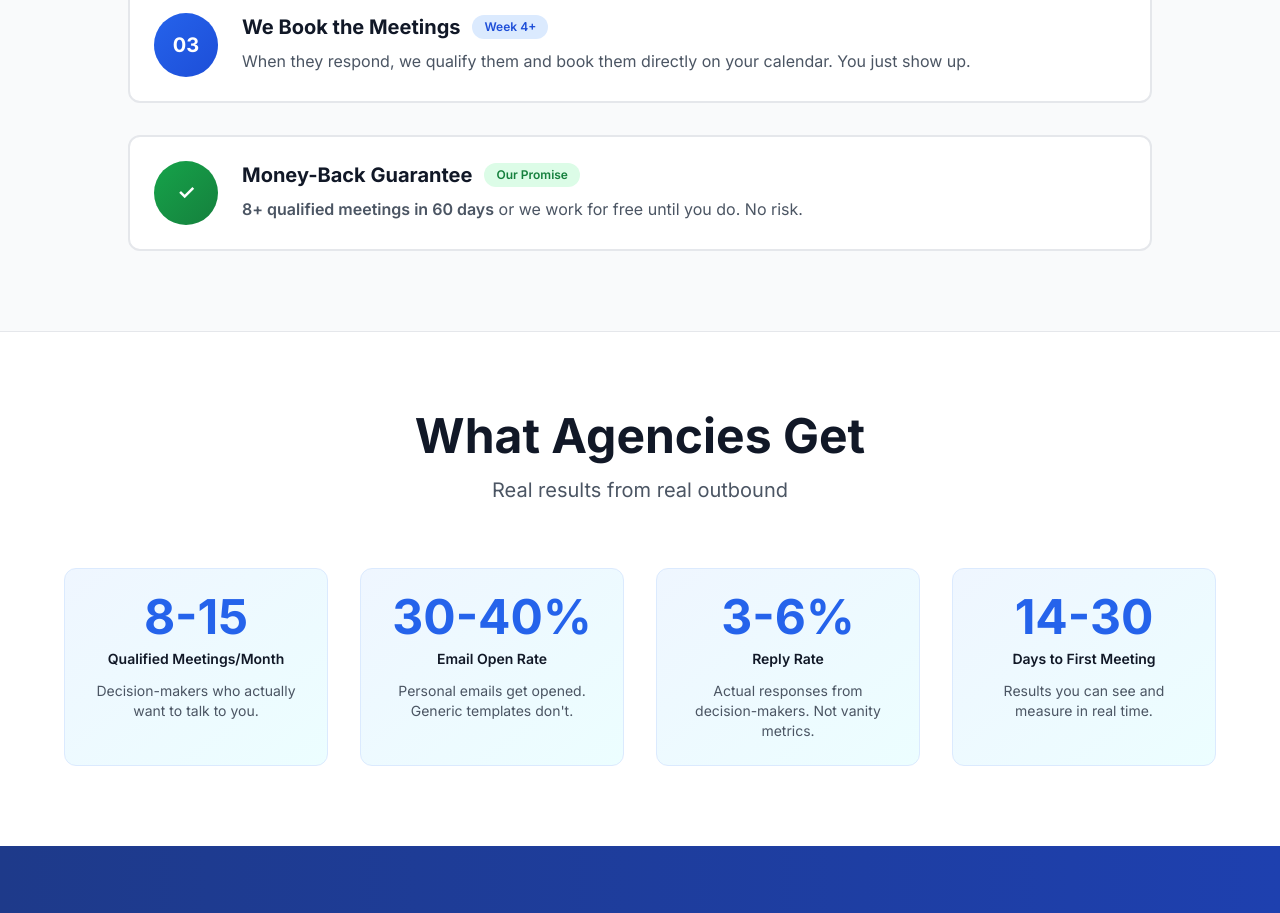
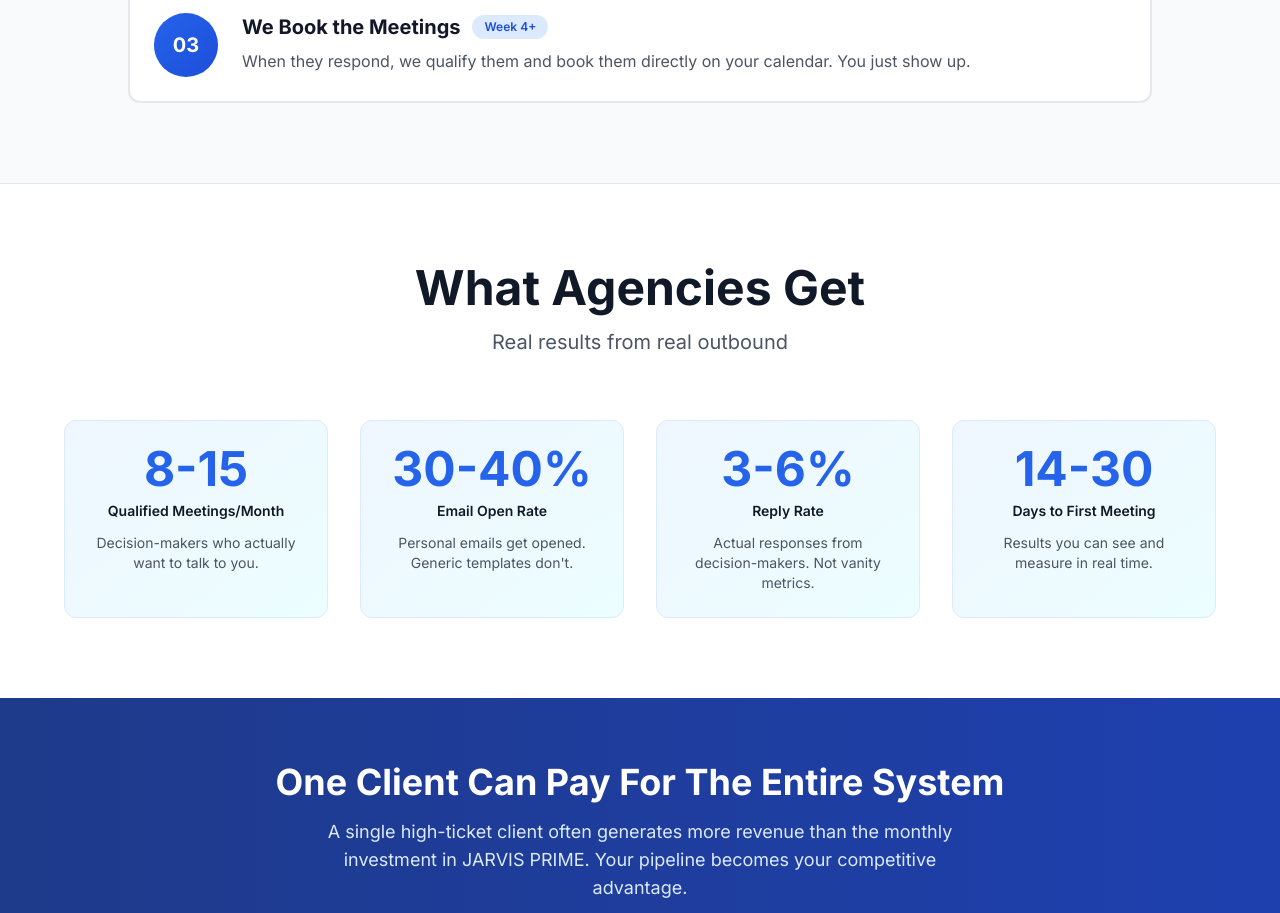
Before and after one commit to Singhscode/jarvis-prime, a Next.js app in the folder apps/site/: page / in a window 1280 px wide. Shown: the part 1220-2133 px from the top of the page. Built offline with nearby package versions, Linux system fonts and the light colour scheme.

Commit message:
chore: remove Money-Back Guarantee section from how it works

```diff
--- a/apps/site/src/app/page.tsx
+++ b/apps/site/src/app/page.tsx
@@ -116,22 +116,7 @@ export default function HomePage() {
               </div>
             </div>
 
-            <div className="flex gap-6 items-start p-6 bg-white rounded-xl border-2 border-gray-200 hover:border-blue-400 transition-all">
-              <div className="flex-shrink-0">
-                <div className="w-16 h-16 rounded-full bg-gradient-to-br from-green-600 to-green-700 flex items-center justify-center text-white font-bold text-xl">
-                  ✓
-                </div>
-              </div>
-              <div className="flex-1">
-                <div className="flex items-center gap-3 mb-2">
-                  <h3 className="text-xl font-bold text-gray-900">Money-Back Guarantee</h3>
-                  <span className="px-3 py-1 bg-green-100 text-green-700 rounded-full text-xs font-semibold">
-                    Our Promise
-                  </span>
-                </div>
-                <p className="text-gray-600"><span className="font-semibold">8+ qualified meetings in 60 days</span> or we work for free until you do. No risk.</p>
-              </div>
-            </div>
+
           </div>
         </div>
       </section>
```
